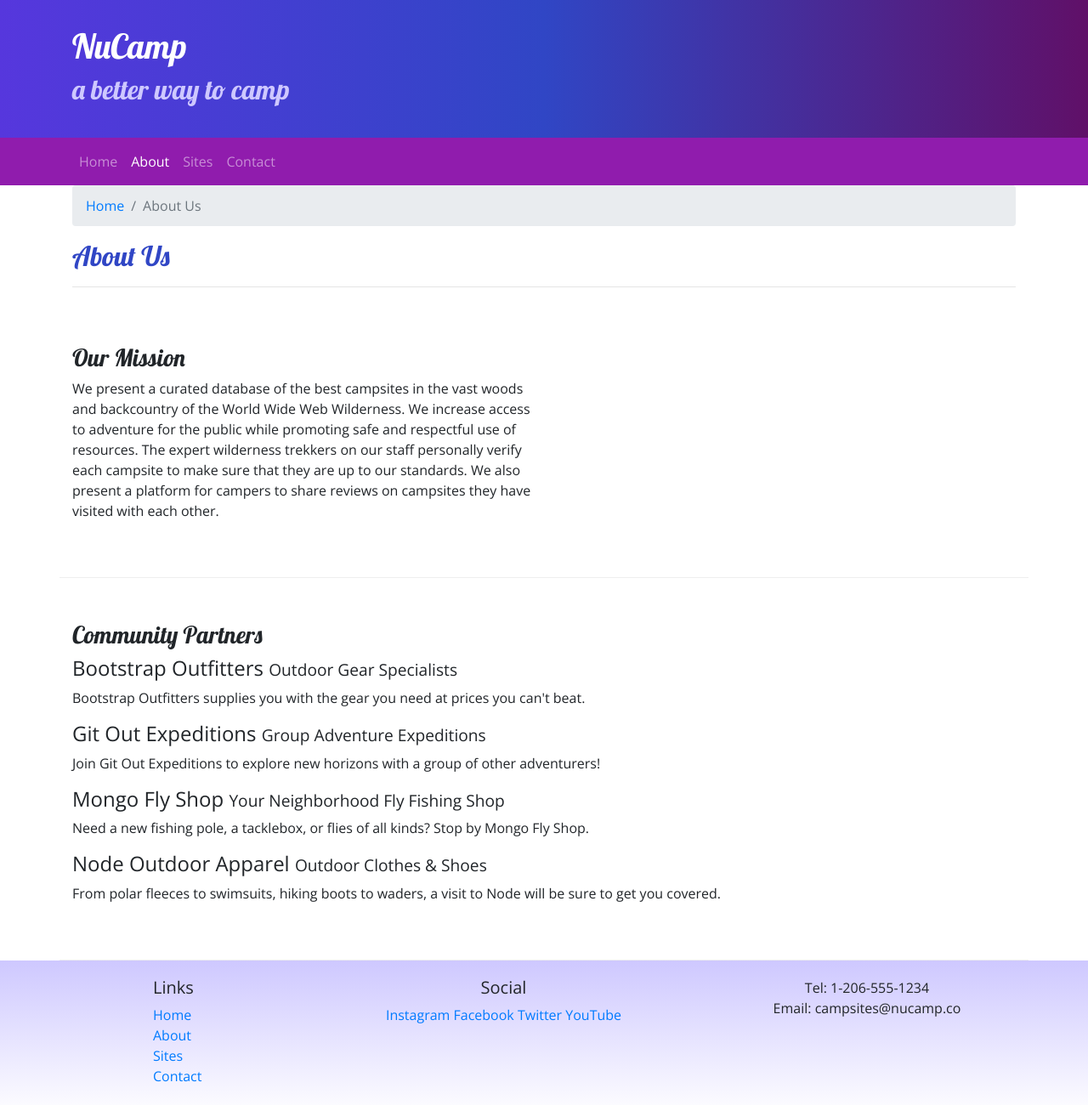
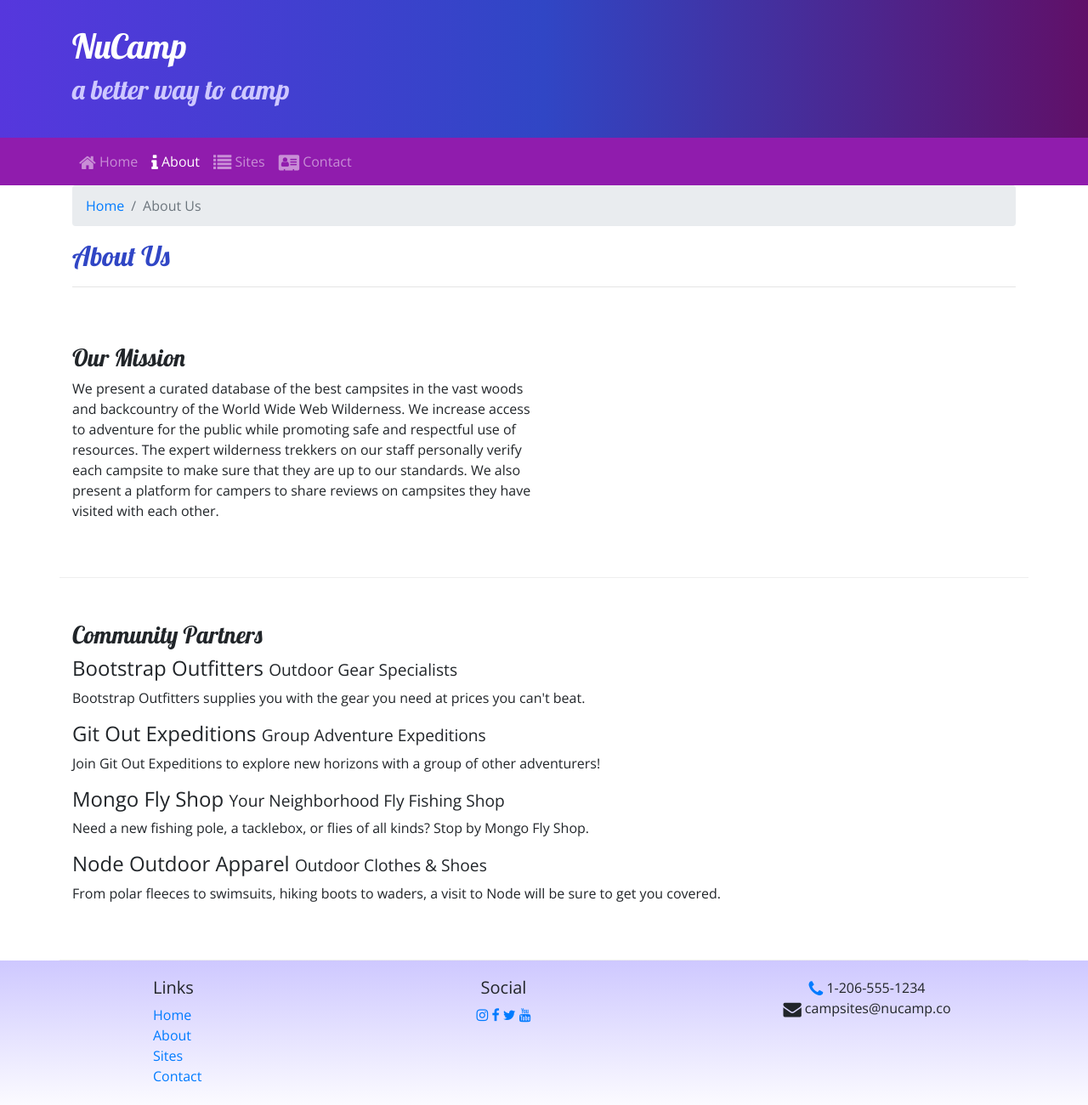
Before and after one commit to kaecodes/nucamp-website-bootstrap, a website: page aboutus.html in a window 1280 px wide. Shown: the whole page at 85% size. Drawn offline with nearby package versions, Linux system fonts and the light colour scheme.

Commit message:
Icon Fonts

```diff
--- a/aboutus.html
+++ b/aboutus.html
@@ -4,10 +4,13 @@
     <!-- Required meta tags always come first -->
     <meta charset="utf-8" />
     <meta name="viewport" content="width=device-width, initial-scale=1" />
+    <!-- Bootstrap CSS -->
     <link
       rel="stylesheet"
       href="node_modules/bootstrap/dist/css/bootstrap.min.css"
     />
+    <!-- Additional CSS must be placed after Bootstrap CSS -->
+    <link rel="stylesheet" href="node_modules/font-awesome/css/font-awesome.min.css" />
     <link rel="stylesheet" href="https://fonts.googleapis.com/css?family=Lobster|Open+Sans" />
     <link rel="stylesheet" href="css/styles.css">
     <title>NuCamp: A Better Way To Camp</title>
@@ -32,10 +35,10 @@
         </button>
         <div class="collapse navbar-collapse" id="nucampNavbar">
           <ul class="navbar-nav">
-            <li class="nav-item"><a class="nav-link" href="index.html">Home</a></li>
-            <li class="nav-item active"><a class="nav-link" href="#">About</a></li>
-            <li class="nav-item"><a class="nav-link" href="#">Sites</a></li>
-            <li class="nav-item"><a class="nav-link" href="#">Contact</a></li>
+            <li class="nav-item"><a class="nav-link" href="index.html"><i class="fa fa-home fa-lg"></i> Home</a></li>
+            <li class="nav-item active"><a class="nav-link" href="#"><i class="fa fa-info fa-lg"></i> About</a></li>
+            <li class="nav-item"><a class="nav-link" href="#"><i class="fa fa-list fa-lg"></i> Sites</a></li>
+            <li class="nav-item"><a class="nav-link" href="#"><i class="fa fa-address-card fa-lg"></i> Contact</a></li>
           </ul>
         </div>
       </div>
@@ -113,14 +116,14 @@
           </div>
           <div class="col-6 col-sm-5 text-center">
             <h5>Social</h5>
-            <a href="http://instagram.com/">Instagram</a>
-            <a href="http://facebook.com/">Facebook</a>
-            <a href="http://twitter.com/">Twitter</a>
-            <a href="http://youtube.com/">YouTube</a>
+            <a href="http://instagram.com/"><i class="fa fa-instagram"></i></a>
+            <a href="http://facebook.com/"><i class="fa fa-facebook"></i></a>
+            <a href="http://twitter.com/"><i class="fa fa-twitter"></i></a>
+            <a href="http://youtube.com/"><i class="fa fa-youtube"></i></a>
           </div>
           <div class="col-sm-4 text-center">
-            Tel: 1-206-555-1234<br />
-            Email: campsites@nucamp.co
+            <i class="fa fa-phone fa-lg text-primary"></i> 1-206-555-1234<br />
+            <i class="fa fa-envelope fa-lg"></i> campsites@nucamp.co
           </div>
         </div>
       </div>
--- a/package.json
+++ b/package.json
@@ -15,6 +15,7 @@
   },
   "dependencies": {
     "bootstrap": "^4.5.2",
+    "font-awesome": "^4.7.0",
     "jquery": "^3.5.1",
     "popper.js": "^1.16.1"
   }
```
Also changed, not shown: index.html (+12 -11 lines), 1 other file.
